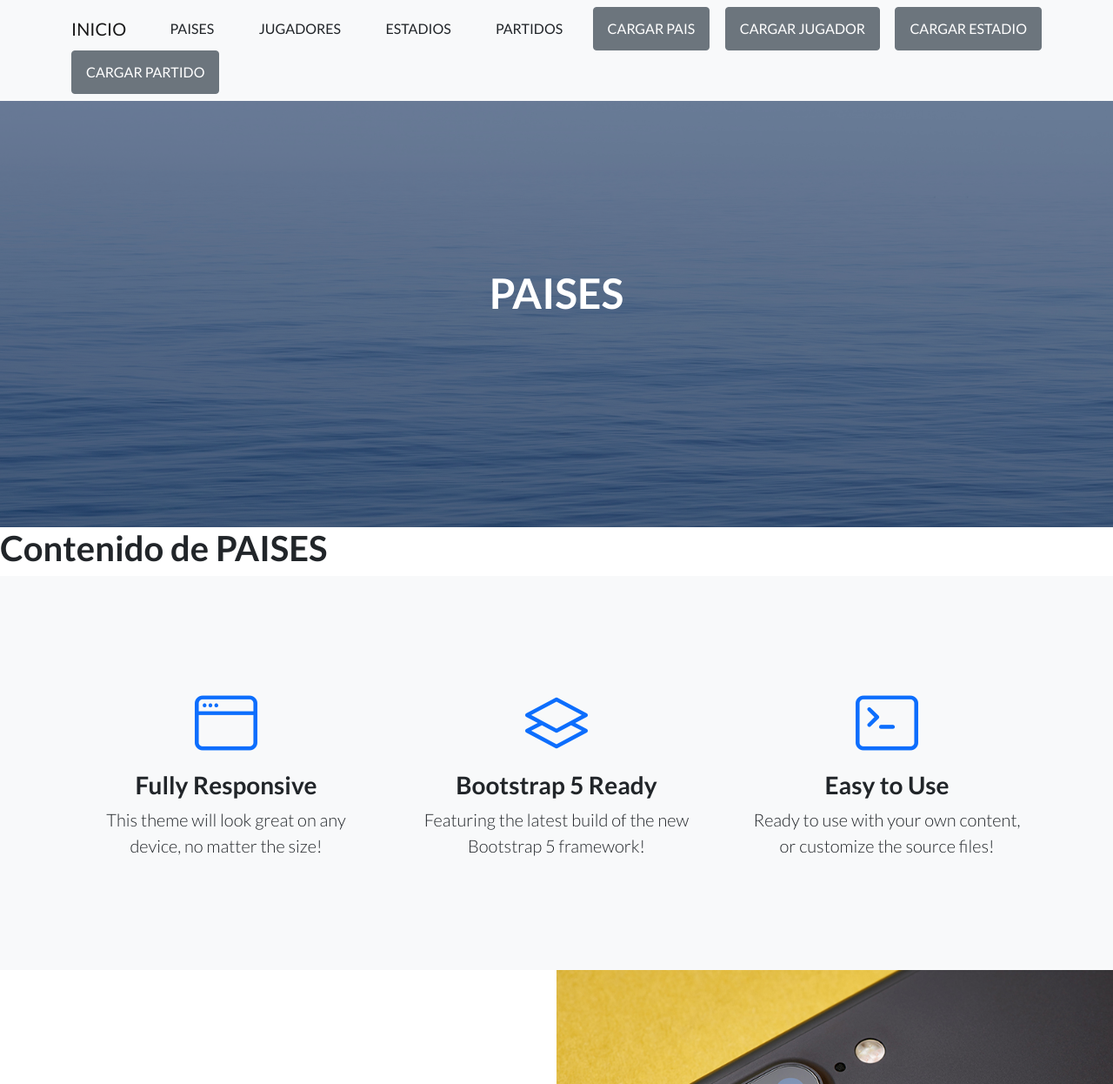
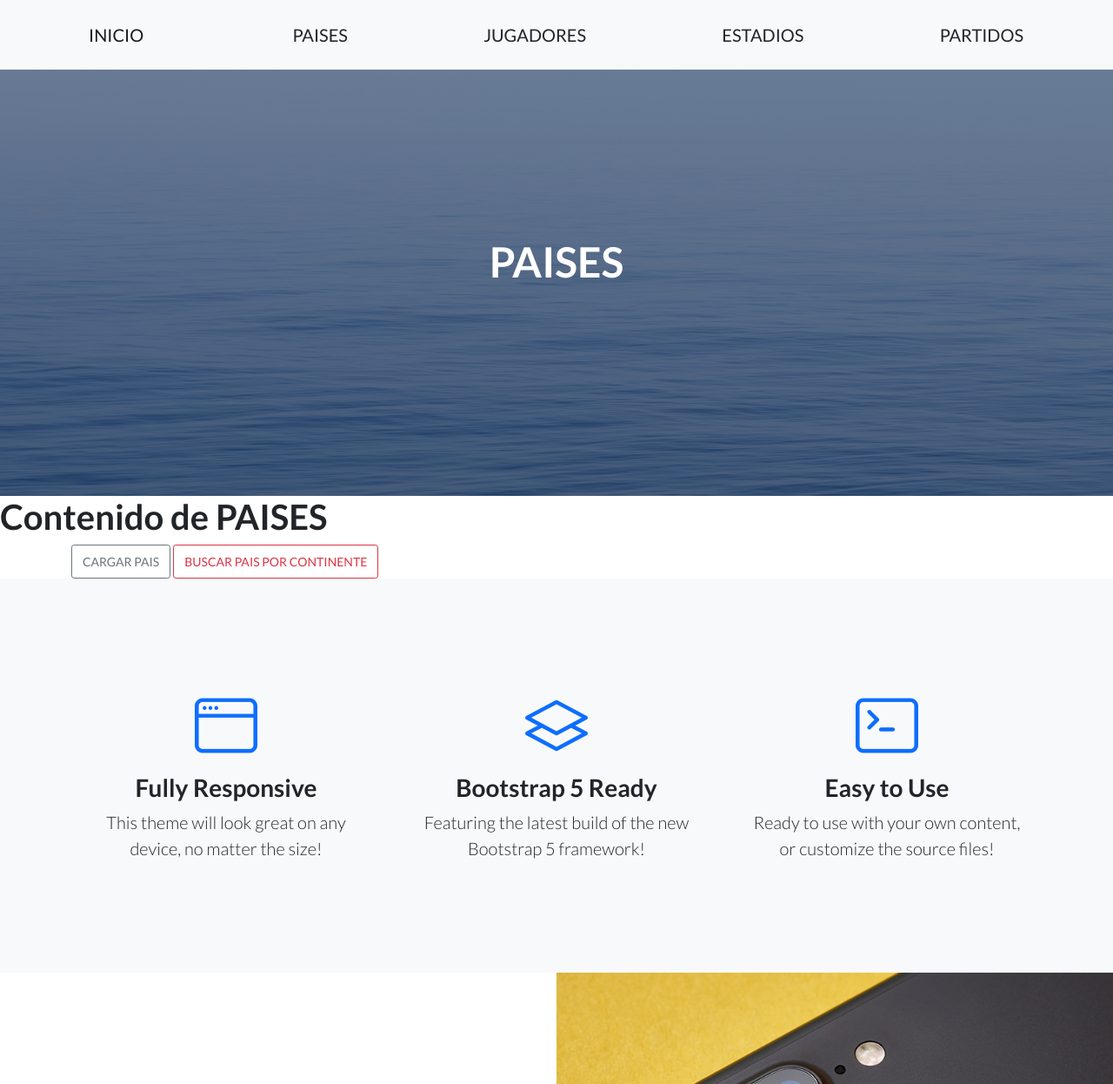
Before and after one commit to RodNicolas/ProyectoMundial, a Django app: page /AppMundial/paises/ in a window 1280 px wide. Shown: the top 1246 px of the page at 87% size. Run offline with Django 4.2, Linux system fonts and the light colour scheme; some libraries are stand-ins or nearby versions.

Commit message:
Para cargar datos

```diff
--- a/ProyectoMundial/AppMundial/templates/AppMundial/estadios.html
+++ b/ProyectoMundial/AppMundial/templates/AppMundial/estadios.html
@@ -6,4 +6,10 @@
 
 {% block contenidoquecambia %}
 <h1>Contenido de ESTADIOS</h1>
+
+<div class="container">
+    <a class="btn btn-outline-secondary btn-sm" href="{% url 'estadiosFormulario' %}">CARGAR ESTADIO</a>
+</div>
+
+
 {% endblock %}
--- a/ProyectoMundial/AppMundial/templates/AppMundial/inicio.html
+++ b/ProyectoMundial/AppMundial/templates/AppMundial/inicio.html
@@ -5,7 +5,8 @@
 {% endblock %}
 
 {% block contenidoquecambia %}
-<h1>Contenido que cambia</h1>
+<h1>Contenido de INICIO</h1>
 
 <h2>{{mensaje}}</h2>
+
 {% endblock %}
--- a/ProyectoMundial/AppMundial/templates/AppMundial/jugadores.html
+++ b/ProyectoMundial/AppMundial/templates/AppMundial/jugadores.html
@@ -6,4 +6,10 @@
 
 {% block contenidoquecambia %}
 <h1>Contenido de JUGADORES</h1>
+
+<div class="container">
+    <a class="btn btn-outline-secondary btn-sm" href="{% url 'jugadoresFormulario' %}">CARGAR JUGADOR</a>
+    <a class="btn btn-outline-danger btn-sm" href="{% url 'busquedaJxP' %}">BUSCAR JUGADOR POR PAIS</a>
+</div>
+
 {% endblock %}
--- a/ProyectoMundial/AppMundial/templates/AppMundial/padre.html
+++ b/ProyectoMundial/AppMundial/templates/AppMundial/padre.html
@@ -20,17 +20,14 @@
         <!-- Navigation-->
         <nav class="navbar navbar-light bg-light static-top">
             <div class="container">
-                <a class="navbar-brand" href="{% url 'inicio' %}#!">INICIO</a>
-                <a class="btn btn-ligth" href="{% url 'paises' %}">PAISES</a>
-                <a class="btn btn-ligth" href="{% url 'jugadores' %}">JUGADORES</a>
-                <a class="btn btn-ligth" href="{% url 'estadios' %}">ESTADIOS</a>
-                <a class="btn btn-ligth" href="{% url 'partidos' %}">PARTIDOS</a>
-                <a class="btn btn-secondary" href="{% url 'paisesFormulario' %}">CARGAR PAIS</a>
-                <a class="btn btn-secondary" href="{% url 'jugadoresFormulario' %}">CARGAR JUGADOR</a>
-                <a class="btn btn-secondary" href="{% url 'estadiosFormulario' %}">CARGAR ESTADIO</a>
-                <a class="btn btn-secondary" href="{% url 'partidosFormulario' %}">CARGAR PARTIDO</a>
+                <a class="navbar-brand btn-lg" href="{% url 'inicio' %}#!">INICIO</a>
+                <a class="btn btn-ligth btn-lg" href="{% url 'paises' %}">PAISES</a>
+                <a class="btn btn-ligth btn-lg" href="{% url 'jugadores' %}">JUGADORES</a>
+                <a class="btn btn-ligth btn-lg" href="{% url 'estadios' %}">ESTADIOS</a>
+                <a class="btn btn-ligth btn-lg" href="{% url 'partidos' %}">PARTIDOS</a>
             </div>
         </nav>
+
         <!-- Masthead-->
         <header class="masthead">
             <div class="container position-relative">
--- a/ProyectoMundial/AppMundial/templates/AppMundial/paises.html
+++ b/ProyectoMundial/AppMundial/templates/AppMundial/paises.html
@@ -6,4 +6,10 @@
 
 {% block contenidoquecambia %}
 <h1>Contenido de PAISES</h1>
+
+<div class="container">
+    <a class="btn btn-outline-secondary btn-sm" href="{% url 'paisesFormulario' %}">CARGAR PAIS</a>
+    <a class="btn btn-outline-danger btn-sm" href="{% url 'busquedaPxC' %}">BUSCAR PAIS POR CONTINENTE</a>
+</div>
+
 {% endblock %}
--- a/ProyectoMundial/AppMundial/templates/AppMundial/partidos.html
+++ b/ProyectoMundial/AppMundial/templates/AppMundial/partidos.html
@@ -6,4 +6,10 @@
 
 {% block contenidoquecambia %}
 <h1>Contenido de PARTIDOS</h1>
+
+<div class="container">
+    <a class="btn btn-outline-secondary btn-sm" href="{% url 'partidosFormulario' %}">CARGAR PARTIDO</a>
+</div>
+
+
 {% endblock %}
--- a/ProyectoMundial/AppMundial/urls.py
+++ b/ProyectoMundial/AppMundial/urls.py
@@ -13,5 +13,9 @@ urlpatterns= [
     path('jugadoresFormulario/', views.jugadoresFormulario, name='jugadoresFormulario'),
     path('estadiosFormulario/', views.estadiosFormulario, name='estadiosFormulario'),
     path('partidosFormulario/', views.partidosFormulario, name='partidosFormulario'),
+    path('busquedaJxP/', views.busquedaJxP, name='busquedaJxP'),
+    path('buscar/', views.buscar),
+    path('busquedaPxC/', views.busquedaPxC, name='busquedaPxC'),
+    path('buscar2/', views.buscar2),
 
 ]
--- a/ProyectoMundial/AppMundial/views.py
+++ b/ProyectoMundial/AppMundial/views.py
@@ -25,7 +25,7 @@ PAIS
 def paisesFormulario(request):
     if request.method =='POST':
         miFormulario=PaisesFormulario(request.POST)
-        if miFormulario.is_valid:
+        if miFormulario.is_valid():
             info=miFormulario.cleaned_data
             nombre=info.get("nombre")
             continente=info.get("continente")
@@ -41,18 +41,34 @@ def paisesFormulario(request):
         return render(request,"AppMundial/paisesFormulario.html",{"formulario":miFormulario})
     return render(request,"AppMundial/paisesFormulario.html")
 
+def busquedaPxC (request):
+    return render(request,"AppMundial/busquedaPxC.html")
+
+def buscar2 (request):
+
+    if request.GET['continente']:
+        cont=request.GET['continente']
+        paises=Paises.objects.filter(continente=cont)
+
+        return render(request,"AppMundial/busquedaPxC.html",{"paises":paises,"cont":cont})
+
+    else:
+
+        respuesta="No enviaste datos"
+    return render(request, "AppMundial/busquedaPxC.html",{"respuesta":respuesta})
+
 '''
 JUGADOR
 '''
 def jugadoresFormulario(request):
     if request.method =='POST':
         miFormulario=JugadoresFormulario(request.POST)
-        if miFormulario.is_valid:
+        if miFormulario.is_valid():
             info=miFormulario.cleaned_data
             nombre=info.get("nombre")
             apellido=info.get("apellido")
             edad=info.get("edad")
-            pais=info.get("edad")
+            pais=info.get("pais")
             equipo=info.get("equipo")
             jugador = Jugadores(nombre=nombre, apellido=apellido, edad=edad, pais=pais, equipo=equipo)
             jugador.save()
@@ -65,13 +81,29 @@ def jugadoresFormulario(request):
         return render(request,"AppMundial/jugadoresFormulario.html",{"formulario":miFormulario})
     return render(request,"AppMundial/jugadoresFormulario.html")
 
+def busquedaJxP (request):
+    return render(request,"AppMundial/busquedaJxP.html")
+
+def buscar (request):
+
+    if request.GET['pais']:
+        nacionalidad=request.GET['pais']
+        jugadores=Jugadores.objects.filter(pais=nacionalidad)
+
+        return render(request,"AppMundial/busquedaJxP.html",{"jugadores":jugadores,"nacionalidad":nacionalidad})
+
+    else:
+
+        respuesta="No enviaste datos"
+    return render(request, "AppMundial/busquedaJxP.html",{"respuesta":respuesta})
+
 '''
 ESTADIO
 '''
 def estadiosFormulario(request):
     if request.method =='POST':
         miFormulario=EstadiosFormulario(request.POST)
-        if miFormulario.is_valid:
+        if miFormulario.is_valid():
             info=miFormulario.cleaned_data
             nombre=info.get("nombre")
             capacidad=info.get("capacidad")
@@ -92,7 +124,7 @@ PARTIDOS
 def partidosFormulario(request):
     if request.method =='POST':
         miFormulario=PartidosFormulario(request.POST)
-        if miFormulario.is_valid:
+        if miFormulario.is_valid():
             info=miFormulario.cleaned_data
             instancia=info.get("instancia")
             pais1=info.get("pais1")
```
Also changed, not shown: ProyectoMundial/AppMundial/templates/AppMundial/busquedaJxP.html (added, +29 -0 lines), ProyectoMundial/AppMundial/templates/AppMundial/busquedaPxC.html (added, +29 -0 lines), ProyectoMundial/db.sqlite3.
